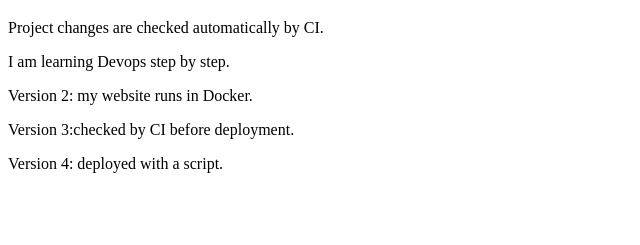
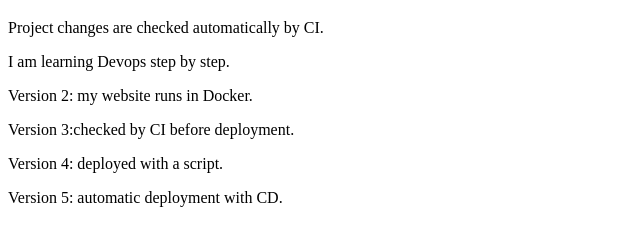
Before and after one commit to yerbolweb-devops/git-lab, a plain HTML site: page site/index.html in a window 1280 px wide. Shown: the part 61-306 px from the top of the page, without its empty margins (0-640 px from the left). Drawn offline with Linux system fonts and the light colour scheme.

Commit message:
Add version 5 for CD test

```diff
--- a/site/index.html
+++ b/site/index.html
@@ -11,5 +11,6 @@
     <p>Version 2: my website runs in Docker.</p>
     <p>Version 3:checked by CI before deployment.</p>
     <p>Version 4: deployed with a script.</p>
+    <p>Version 5: automatic deployment with CD.</p>
 </body>
 </html>
```
